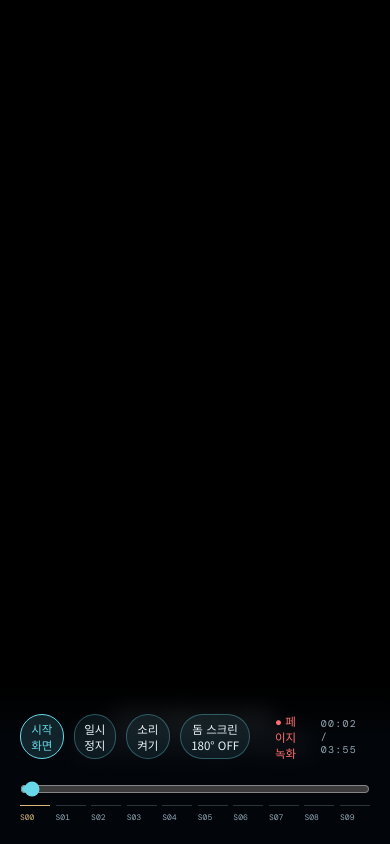
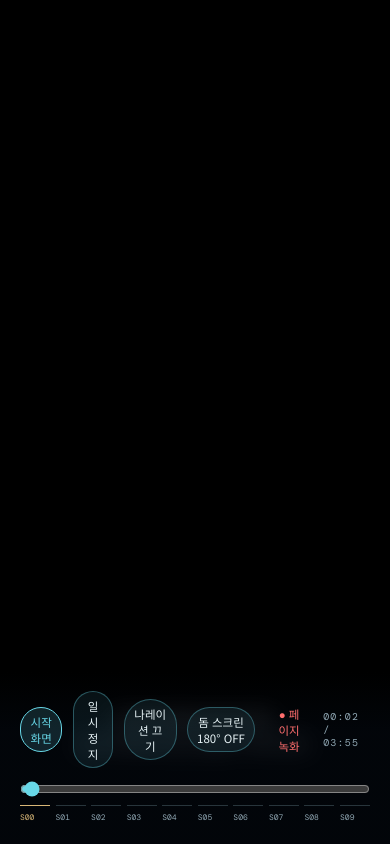
Before and after one commit to oj-o/voyager1_LightDayGap, a website: page index.html in a window 390 px wide. Both pictures are taken after a click on the button "▶ 4K 감상 시작 (3분 55초)". Drawn offline with nearby package versions, Linux system fonts and the light colour scheme.

Commit message:
Add Korean child-style scene narration

```diff
--- a/index.html
+++ b/index.html
@@ -76,7 +76,7 @@
         <div class="transport" aria-label="미리보기 제어">
           <button id="introViewBtn" type="button" class="btn-intro" title="작품 설명 시작 화면 열기">시작 화면</button>
           <button id="playButton" type="button" aria-pressed="false">일시정지</button>
-          <button id="muteButton" type="button" aria-pressed="false">소리 켜기</button>
+          <button id="muteButton" type="button" aria-pressed="false">어린이 나레이션 켜기</button>
           <button id="domeButton" type="button" class="btn-dome" aria-pressed="false">돔 스크린 180° OFF</button>
           <div class="record-group">
             <button id="recordButton" type="button" class="btn-record" aria-pressed="false" title="페이지 화면과 소리를 직접 녹화합니다">● 페이지 녹화</button>
--- a/script.js
+++ b/script.js
@@ -156,6 +156,7 @@ document.addEventListener("DOMContentLoaded", () => {
   let currentSceneIndex = -1;
   let audio = null;
   let soundOn = false;
+  let narrationVoice = null;
 
   function resize() {
     const ratio = Math.min(window.devicePixelRatio || 1, 2);
@@ -200,6 +201,7 @@ document.addEventListener("DOMContentLoaded", () => {
     sceneMeta.textContent = scene.meta;
     captionText.textContent = Array.isArray(scene.caption) ? scene.caption.join("\n") : scene.caption;
     if (simpleHudText) simpleHudText.textContent = scene.hud;
+    speakScene(index);
     document.querySelectorAll(".chapter-marker").forEach((button, buttonIndex) => {
       button.classList.toggle("active", buttonIndex === index);
       button.setAttribute("aria-current", buttonIndex === index ? "true" : "false");
@@ -551,6 +553,32 @@ document.addEventListener("DOMContentLoaded", () => {
     return audio;
   }
 
+  function selectKoreanVoice() {
+    if (!("speechSynthesis" in window)) return null;
+    const voices = window.speechSynthesis.getVoices();
+    narrationVoice = voices.find((voice) => voice.lang.toLowerCase().startsWith("ko")) || null;
+    return narrationVoice;
+  }
+
+  function speakScene(index) {
+    if (!soundOn || !("speechSynthesis" in window) || index < 0) return;
+    const scene = SCENES[index];
+    const text = Array.isArray(scene.caption) ? scene.caption.join(" ") : scene.caption;
+    window.speechSynthesis.cancel();
+    const utterance = new SpeechSynthesisUtterance(text);
+    utterance.lang = "ko-KR";
+    utterance.rate = 0.9;
+    utterance.pitch = 1.28;
+    utterance.volume = 1;
+    utterance.voice = narrationVoice || selectKoreanVoice();
+    window.speechSynthesis.speak(utterance);
+  }
+
+  if ("speechSynthesis" in window) {
+    selectKoreanVoice();
+    window.speechSynthesis.addEventListener("voiceschanged", selectKoreanVoice);
+  }
+
   function updateAudio(index, opacity) {
     if (!audio) return;
     const now = audio.context.currentTime;
@@ -562,13 +590,20 @@ document.addEventListener("DOMContentLoaded", () => {
   }
 
   function toggleSound() {
-    const sound = ensureAudio(); if (!sound) return;
+    const sound = ensureAudio();
     soundOn = !soundOn;
-    if (sound.context.state === "suspended") sound.context.resume();
-    const opacity = presentationOpacity(filmTime);
-    sound.lowGain.gain.setTargetAtTime(soundOn ? .055 * opacity : .0001, sound.context.currentTime, .18);
-    sound.highGain.gain.setTargetAtTime(soundOn ? .011 * opacity : .0001, sound.context.currentTime, .18);
-    muteButton.textContent = soundOn ? "소리 끄기" : "소리 켜기";
+    if (sound) {
+      if (sound.context.state === "suspended") sound.context.resume();
+      const opacity = presentationOpacity(filmTime);
+      sound.lowGain.gain.setTargetAtTime(soundOn ? .055 * opacity : .0001, sound.context.currentTime, .18);
+      sound.highGain.gain.setTargetAtTime(soundOn ? .011 * opacity : .0001, sound.context.currentTime, .18);
+    }
+    if (soundOn) {
+      speakScene(currentSceneIndex);
+    } else if ("speechSynthesis" in window) {
+      window.speechSynthesis.cancel();
+    }
+    muteButton.textContent = soundOn ? "나레이션 끄기" : "어린이 나레이션 켜기";
     muteButton.setAttribute("aria-pressed", String(soundOn));
   }
 
@@ -750,6 +785,7 @@ document.addEventListener("DOMContentLoaded", () => {
       introScreen.classList.add("hidden");
       filmTime = 0;
       playing = true;
+      if (!soundOn) toggleSound();
       syncTransport();
     });
   }
```
